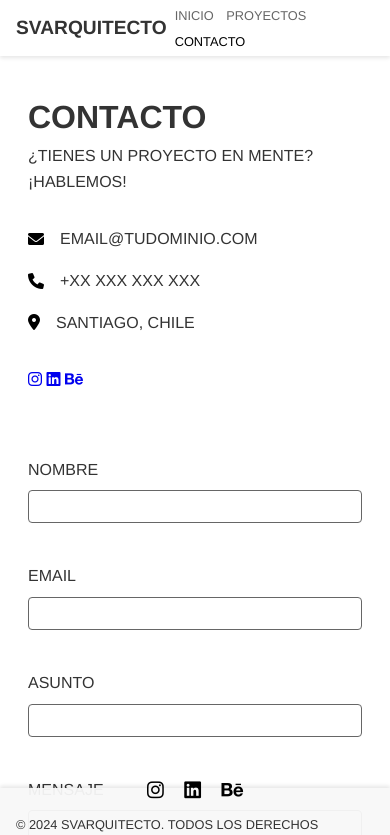
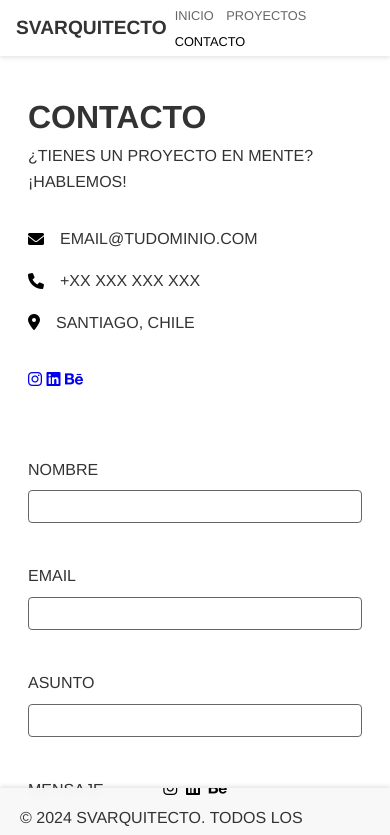
Before and after one commit to nlewin99/seba_web, a plain HTML site: page contacto.html in a window 390 px wide. Shown: the top 835 px of the page. Drawn offline with Linux system fonts and the light colour scheme.

Commit message:
primer commit de seba5

```diff
--- a/css/styles.css
+++ b/css/styles.css
@@ -28,6 +28,7 @@ body {
     overflow-x: hidden;
     width: 100%;
     position: relative;
+    padding-bottom: var(--footer-height);
 }
 
 /* Navegación */
@@ -69,7 +70,7 @@ body {
 .landing-container {
     flex: 1;
     margin-top: var(--navbar-height);
-    margin-bottom: var(--footer-height);
+    margin-bottom: 0;
     min-height: calc(100vh - var(--navbar-height) - var(--footer-height));
     position: relative;
     display: flex;
@@ -234,6 +235,9 @@ footer {
     justify-content: center;
     z-index: 1000;
     box-shadow: 0 -2px 4px rgba(0, 0, 0, 0.1);
+    backdrop-filter: blur(5px);
+    -webkit-backdrop-filter: blur(5px);
+    overflow: hidden;
 }
 
 .footer-content {
@@ -242,17 +246,25 @@ footer {
     flex-direction: column;
     align-items: center;
     gap: 0.5rem;
+    padding: 0.25rem;
+    max-width: 100%;
+}
+
+.social-links {
+    display: flex;
+    flex-wrap: wrap;
+    justify-content: center;
+    gap: 0.5rem;
+    width: 100%;
+    padding: 0 0.5rem;
 }
 
 .social-links a {
     color: var(--accent-color);
     font-size: 1.5rem;
-    margin: 0 1rem;
+    margin: 0 0.5rem;
     text-decoration: none;
-}
-
-.social-links a:hover {
-    color: var(--secondary-color);
+    white-space: nowrap;
 }
 
 /* Proyectos */
@@ -433,13 +445,17 @@ footer {
         width: calc(100% - 2rem);
     }
 
+    .social-links {
+        gap: 0.25rem;
+    }
+
     .social-links a {
         font-size: 1.2rem;
-        margin: 0 0.5rem;
+        margin: 0 0.25rem;
     }
 
-    .footer-content p {
-        font-size: 0.8rem;
+    .footer-content {
+        gap: 0.25rem;
     }
 
     .contact-container {
@@ -477,6 +493,11 @@ footer {
     .contact-container {
         padding: 0.25rem;
     }
+
+    .social-links a {
+        font-size: 1rem;
+        margin: 0 0.15rem;
+    }
 }
 
 /* Touch Device Optimizations */
```
